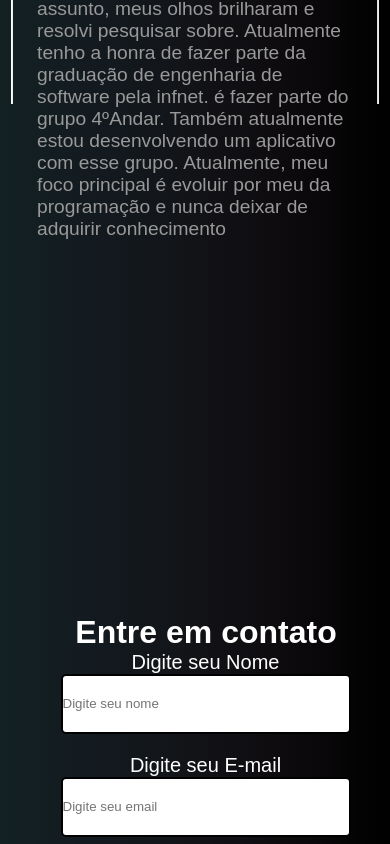
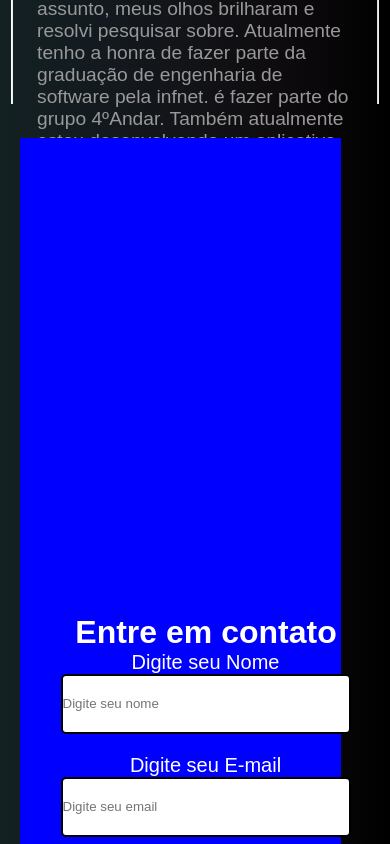
Before and after one commit to LucasGAraujo/Portifolio-em-react, a React (Create React App) app: page / in a window 390 px wide. Shown: the part 1500-2344 px from the top of the page. Built offline with nearby package versions, Linux system fonts and the light colour scheme; no server answers; a web font is replaced by a local one.

Commit message:
Atualizar o Media.css

```diff
--- a/src/style/Media.css
+++ b/src/style/Media.css
@@ -624,6 +624,7 @@ label{
       }
       @media screen and (max-width:450px){
         .two_section{
+          background-color:black;
           margin-top: -470px;
           margin-left: -20px;
         }
@@ -650,6 +651,7 @@ label{
       }
       @media screen and (max-width:394px){
       .two_section{
+        background-color:blue;
         margin-top: -150px;
         margin-left: -20px;
       }
```
